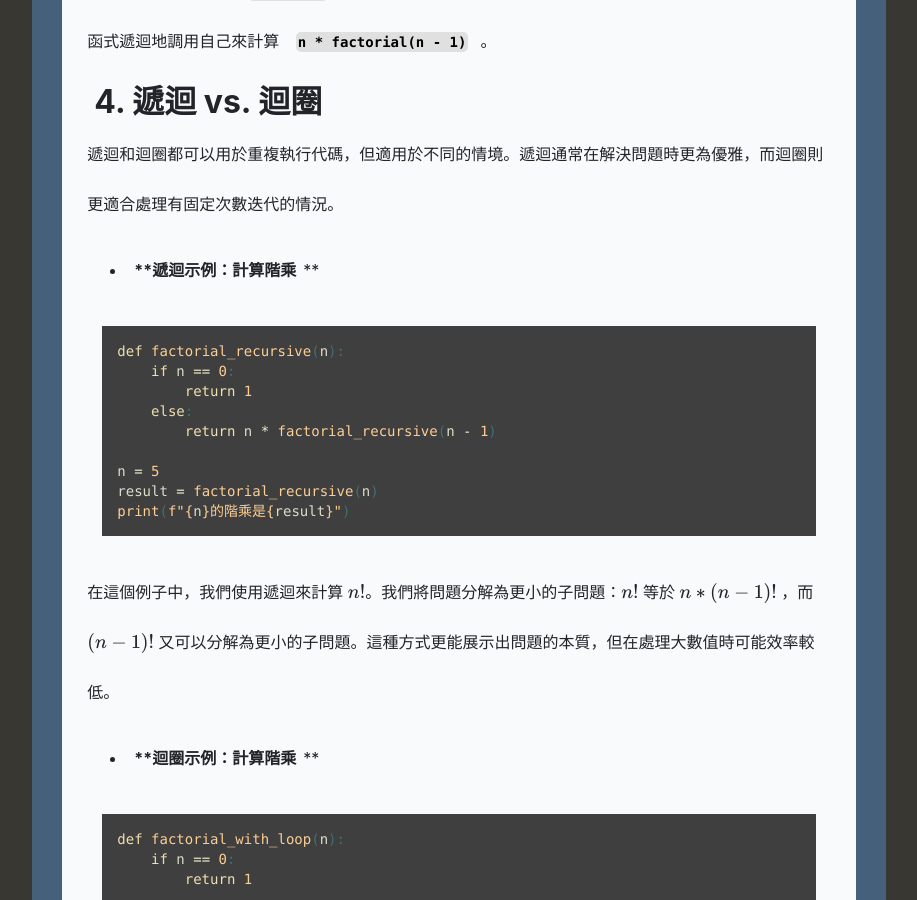
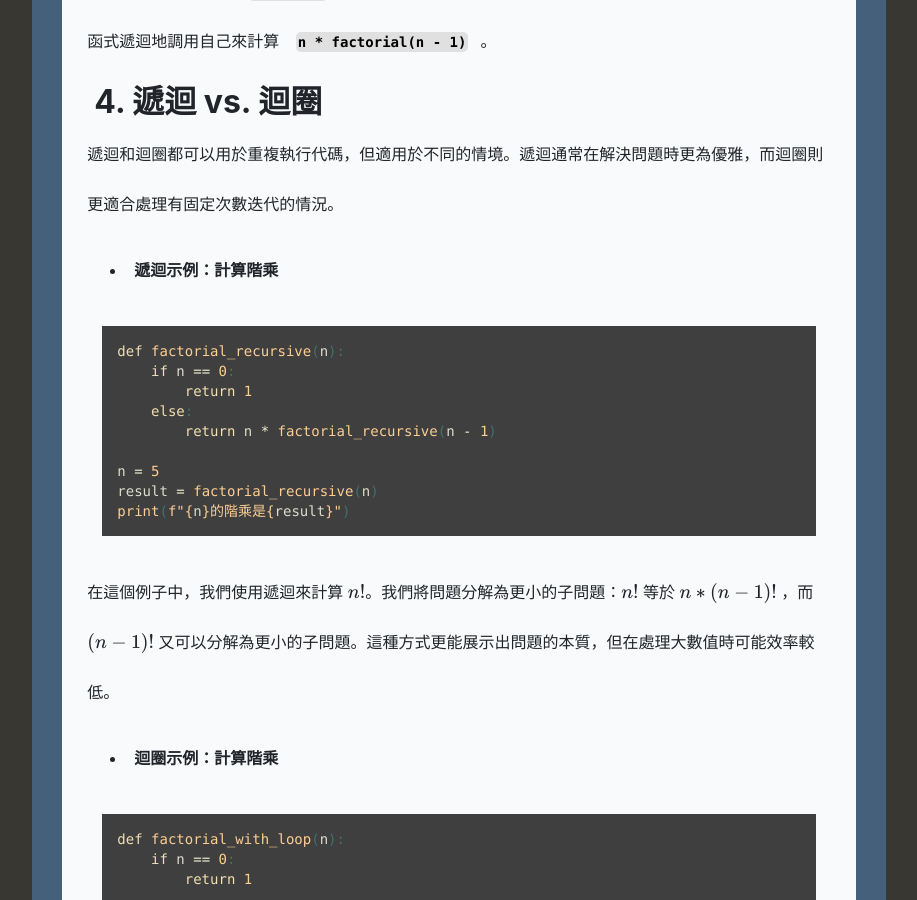
Before and after one commit to catxcoders/catxcoders.github.io, a Jekyll site: the page built from _works/2023-08-26-recursion.markdown, in a window 1280 px wide and 900 px high, scrolled down 1697 px. Shown: the whole window, without its empty margins (181-1098 px from the left). Built offline with Jekyll 4.4.1, drawn with Linux system fonts in a browser that asks for light colours; nearby versions of some CDN libraries; formulas are drawn with MathJax 3.

````diff
--- a/_works/2023-08-26-recursion.markdown
+++ b/_works/2023-08-26-recursion.markdown
@@ -48,7 +48,7 @@ def factorial(n):
 ## **4. 遞迴 vs. 迴圈**
 
 遞迴和迴圈都可以用於重複執行代碼，但適用於不同的情境。遞迴通常在解決問題時更為優雅，而迴圈則更適合處理有固定次數迭代的情況。
-* ****遞迴示例：計算階乘****
+* **遞迴示例：計算階乘**
 
 ```python
 def factorial_recursive(n):
@@ -64,7 +64,7 @@ print(f"{n}的階乘是{result}")
 
 在這個例子中，我們使用遞迴來計算 $n!$。我們將問題分解為更小的子問題：$n!$ 等於 $n * (n-1)!$ ，而 $(n-1)!$ 又可以分解為更小的子問題。這種方式更能展示出問題的本質，但在處理大數值時可能效率較低。
 
-* ****迴圈示例：計算階乘****
+* **迴圈示例：計算階乘**
 
 ```python
 def factorial_with_loop(n):
````
